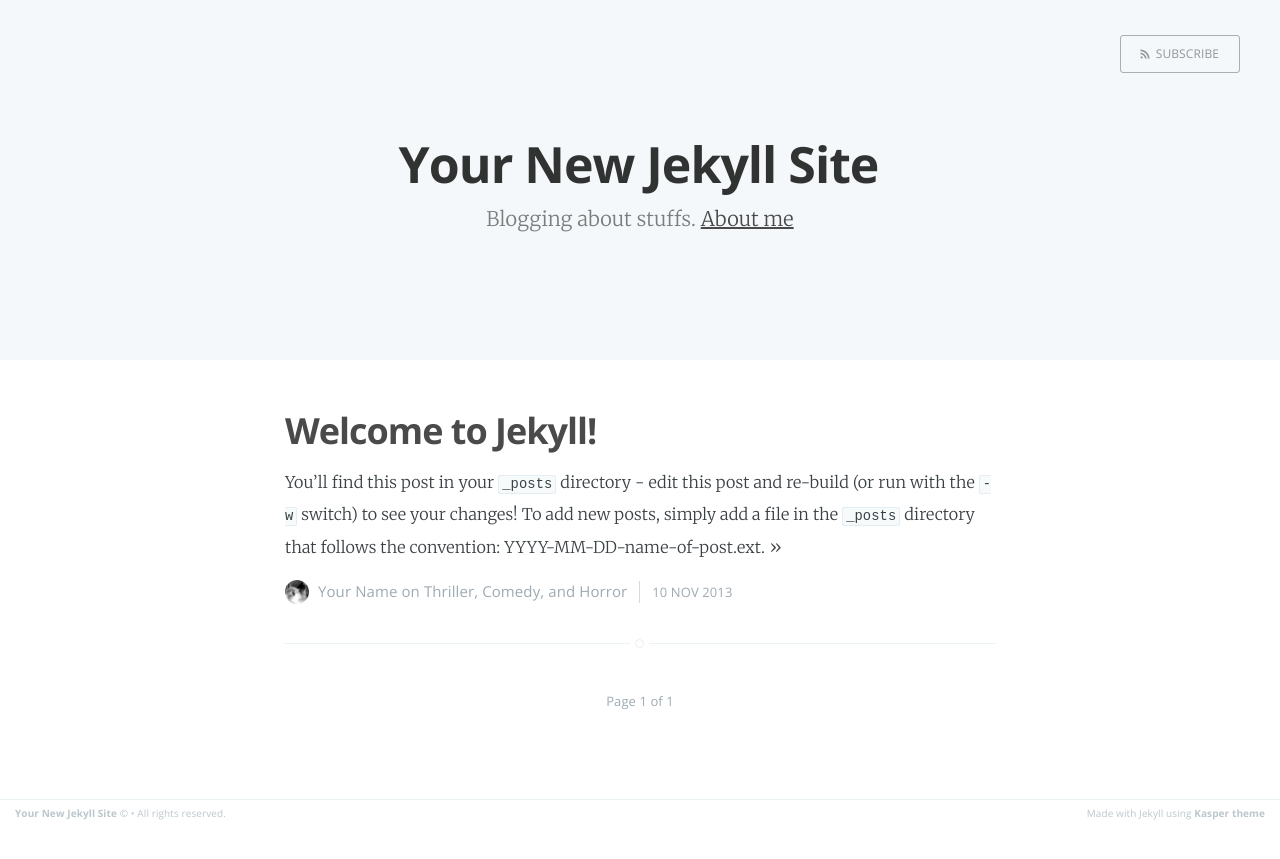
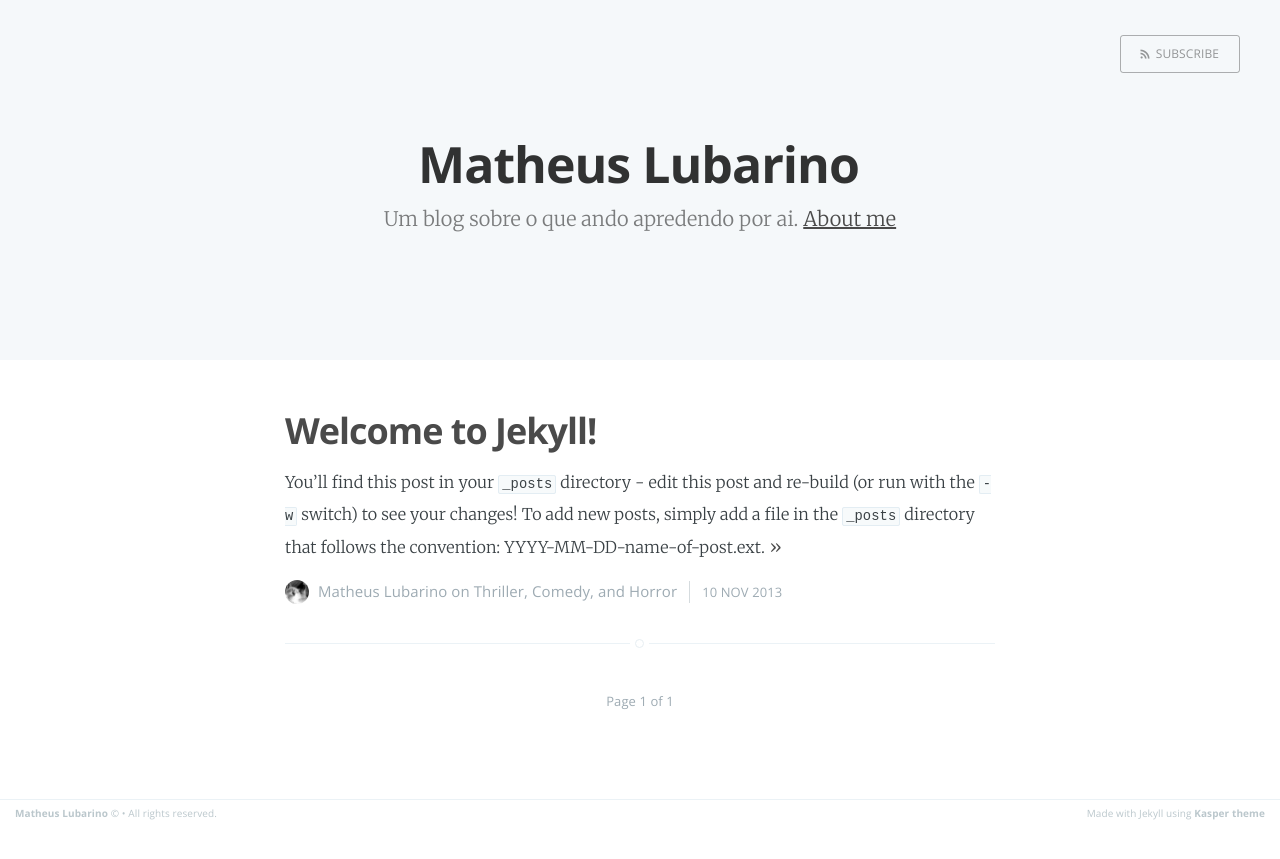
Before and after one commit to guplima1986/lubarinobr.github.io, a Jekyll site: the page built from index.html, in a window 1280 px wide. Shown: the top 859 px of the page. Built offline with Jekyll 4.4.1, drawn with Linux system fonts in a browser that asks for light colours; the list of posts is cut into pages by our own code.

Commit message:
remoção da gem pygments

```diff
--- a/_config.yml
+++ b/_config.yml
@@ -1,16 +1,16 @@
-name: Your New Jekyll Site
-description: Blogging about stuffs
-meta_description: "Your New Jekyll Site, Blogging about stuffs"
+name: Matheus Lubarino
+description: Um  blog sobre o que ando apredendo por ai
+meta_description: "mean, programação,java,backend,back-end,frontend,front-end,java,angular"
 
 markdown: kramdown
-highlighter: pygments
+highlighter: rouge
 logo: false
 paginate: 15
 baseurl: /
-domain_name: 'http://yourblog-domain.com'
+domain_name: 'http://lubarino.github.io'
 google_analytics: 'UA-XXXXXXXX-X'
 gems: [jekyll-paginate]
 
 # Details for the RSS feed generator
 url:            'blog url'
-author:         'Your Name'
+author:         'Matheus Lubarino'
```
